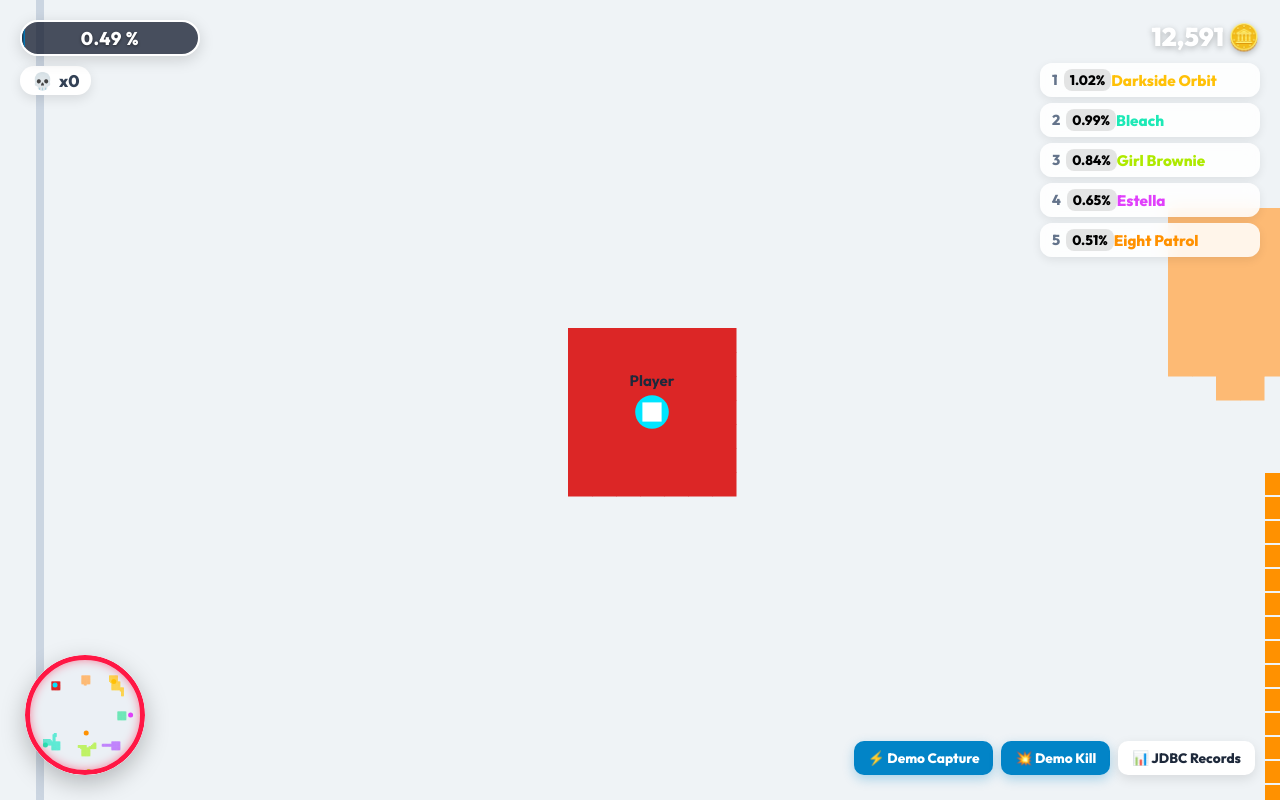
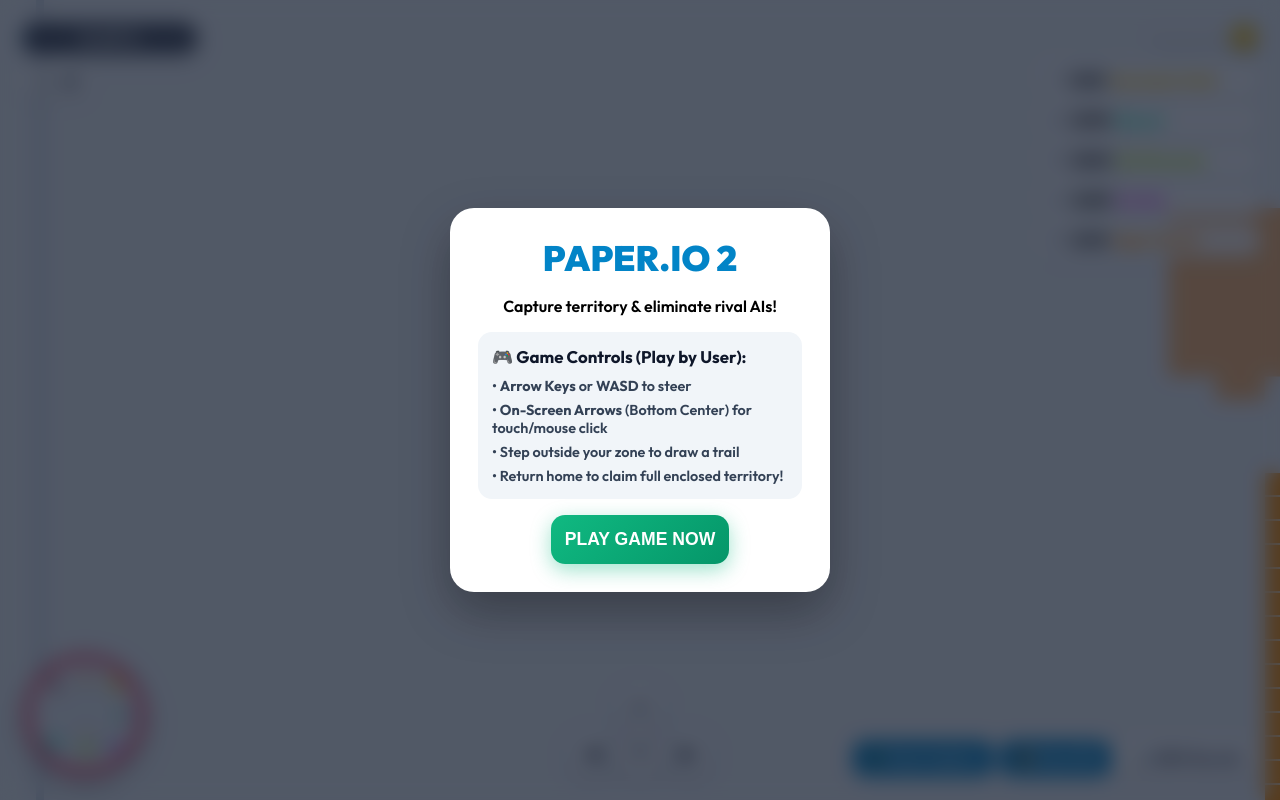
Before and after one commit to anjalibommisetti/Java-game, a plain HTML site: page index.html in a window 1280 px wide. Drawn offline with nearby package versions, Linux system fonts and the light colour scheme.

Commit message:
Fix player controls: remove auto mousemove steering and add manual Keyboard/D-Pad controls

```diff
--- a/app.js
+++ b/app.js
@@ -143,32 +143,40 @@
     }
 
     bindControls() {
+        // Keyboard Controls for User Player
         window.addEventListener('keydown', (e) => {
             if (!this.humanPlayer || !this.humanPlayer.isAlive) return;
             const key = e.key.toLowerCase();
-            if (key === 'arrowup' || key === 'w') { this.humanPlayer.vx = 0; this.humanPlayer.vy = -1; }
-            else if (key === 'arrowdown' || key === 's') { this.humanPlayer.vx = 0; this.humanPlayer.vy = 1; }
-            else if (key === 'arrowleft' || key === 'a') { this.humanPlayer.vx = -1; this.humanPlayer.vy = 0; }
-            else if (key === 'arrowright' || key === 'd') { this.humanPlayer.vx = 1; this.humanPlayer.vy = 0; }
+            if (key === 'arrowup' || key === 'w') {
+                if (this.humanPlayer.vy !== 1) { this.humanPlayer.vx = 0; this.humanPlayer.vy = -1; }
+            } else if (key === 'arrowdown' || key === 's') {
+                if (this.humanPlayer.vy !== -1) { this.humanPlayer.vx = 0; this.humanPlayer.vy = 1; }
+            } else if (key === 'arrowleft' || key === 'a') {
+                if (this.humanPlayer.vx !== 1) { this.humanPlayer.vx = -1; this.humanPlayer.vy = 0; }
+            } else if (key === 'arrowright' || key === 'd') {
+                if (this.humanPlayer.vx !== -1) { this.humanPlayer.vx = 1; this.humanPlayer.vy = 0; }
+            }
         });
 
-        // Mouse Steering Option
-        window.addEventListener('mousemove', (e) => {
-            if (!this.humanPlayer || !this.humanPlayer.isAlive) return;
-            let cx = window.innerWidth / 2;
-            let cy = window.innerHeight / 2;
-            let dx = e.clientX - cx;
-            let dy = e.clientY - cy;
-            if (Math.abs(dx) > 15 || Math.abs(dy) > 15) {
-                if (Math.abs(dx) > Math.abs(dy)) {
-                    this.humanPlayer.vx = dx > 0 ? 1 : -1;
-                    this.humanPlayer.vy = 0;
-                } else {
-                    this.humanPlayer.vx = 0;
-                    this.humanPlayer.vy = dy > 0 ? 1 : -1;
-                }
-            }
-        });
+        // On-Screen D-Pad Controls for Mouse Click / Touch
+        const setUp = () => { if (this.humanPlayer && this.humanPlayer.vy !== 1) { this.humanPlayer.vx = 0; this.humanPlayer.vy = -1; } };
+        const setDown = () => { if (this.humanPlayer && this.humanPlayer.vy !== -1) { this.humanPlayer.vx = 0; this.humanPlayer.vy = 1; } };
+        const setLeft = () => { if (this.humanPlayer && this.humanPlayer.vx !== 1) { this.humanPlayer.vx = -1; this.humanPlayer.vy = 0; } };
+        const setRight = () => { if (this.humanPlayer && this.humanPlayer.vx !== -1) { this.humanPlayer.vx = 1; this.humanPlayer.vy = 0; } };
+
+        document.getElementById('btn-up')?.addEventListener('click', setUp);
+        document.getElementById('btn-down')?.addEventListener('click', setDown);
+        document.getElementById('btn-left')?.addEventListener('click', setLeft);
+        document.getElementById('btn-right')?.addEventListener('click', setRight);
+
+        // Start Game Overlay Button
+        const startBtn = document.getElementById('btn-start-play');
+        if (startBtn) {
+            startBtn.onclick = () => {
+                document.getElementById('startOverlay').classList.add('hidden');
+                this.startNewMatch();
+            };
+        }
 
         document.getElementById('btn-restart').onclick = () => this.startNewMatch();
         document.getElementById('btn-demo-capture').onclick = () => this.demoCapture();
--- a/index.html
+++ b/index.html
@@ -54,6 +54,38 @@
             <button id="btn-db-modal" class="btn-demo-sec">📊 JDBC Records</button>
         </div>
 
+        <!-- Bottom Center On-Screen Controls for Touch / Mouse Click -->
+        <div class="bottom-center-hud">
+            <div class="dpad">
+                <button id="btn-up" class="dpad-btn dpad-up">▲</button>
+                <div class="dpad-row">
+                    <button id="btn-left" class="dpad-btn dpad-left">◀</button>
+                    <button id="btn-down" class="dpad-btn dpad-down">▼</button>
+                    <button id="btn-right" class="dpad-btn dpad-right">▶</button>
+                </div>
+            </div>
+        </div>
+
+        <!-- Start Game Overlay -->
+        <div id="startOverlay" class="overlay">
+            <div class="overlay-card start-card">
+                <h1 style="color: #0284C7;">PAPER.IO 2</h1>
+                <p class="subtitle">Capture territory & eliminate rival AIs!</p>
+
+                <div class="control-instructions">
+                    <h3>🎮 Game Controls (Play by User):</h3>
+                    <p>• <b>Arrow Keys</b> or <b>WASD</b> to steer</p>
+                    <p>• <b>On-Screen Arrows</b> (Bottom Center) for touch/mouse click</p>
+                    <p>• Step outside your zone to draw a trail</p>
+                    <p>• Return home to claim full enclosed territory!</p>
+                </div>
+
+                <div class="overlay-actions">
+                    <button id="btn-start-play" class="btn-play">PLAY GAME NOW</button>
+                </div>
+            </div>
+        </div>
+
         <!-- Game Over / Victory Screen Overlay -->
         <div id="gameOverlay" class="overlay hidden">
             <div class="overlay-card">
--- a/style.css
+++ b/style.css
@@ -265,6 +265,73 @@
     color: #FF1744;
 }
 
+.start-card {
+    width: 380px;
+}
+
+.control-instructions {
+    background: #F1F5F9;
+    padding: 14px;
+    border-radius: 14px;
+    text-align: left;
+    font-size: 0.9rem;
+    color: #334155;
+    display: flex;
+    flex-direction: column;
+    gap: 6px;
+}
+
+.control-instructions h3 {
+    margin-bottom: 4px;
+    color: #0F172A;
+}
+
+/* --- Bottom Center On-Screen Controls D-Pad --- */
+.bottom-center-hud {
+    position: absolute;
+    bottom: 25px;
+    left: 50%;
+    transform: translateX(-50%);
+    z-index: 20;
+}
+
+.dpad {
+    display: flex;
+    flex-direction: column;
+    align-items: center;
+    gap: 4px;
+}
+
+.dpad-row {
+    display: flex;
+    gap: 4px;
+}
+
+.dpad-btn {
+    width: 44px;
+    height: 44px;
+    background: rgba(255, 255, 255, 0.85);
+    backdrop-filter: blur(8px);
+    border: 2px solid #CBD5E1;
+    border-radius: 12px;
+    font-size: 1.2rem;
+    font-weight: bold;
+    color: #0F172A;
+    cursor: pointer;
+    box-shadow: 0 4px 12px rgba(0, 0, 0, 0.15);
+    display: flex;
+    align-items: center;
+    justify-content: center;
+    user-select: none;
+    transition: transform 0.1s ease, background 0.1s ease;
+}
+
+.dpad-btn:active {
+    transform: scale(0.92);
+    background: #0284C7;
+    color: #FFFFFF;
+}
+
 .overlay-rankings {
     text-align: left;
     background: #F8FAFC;
```
